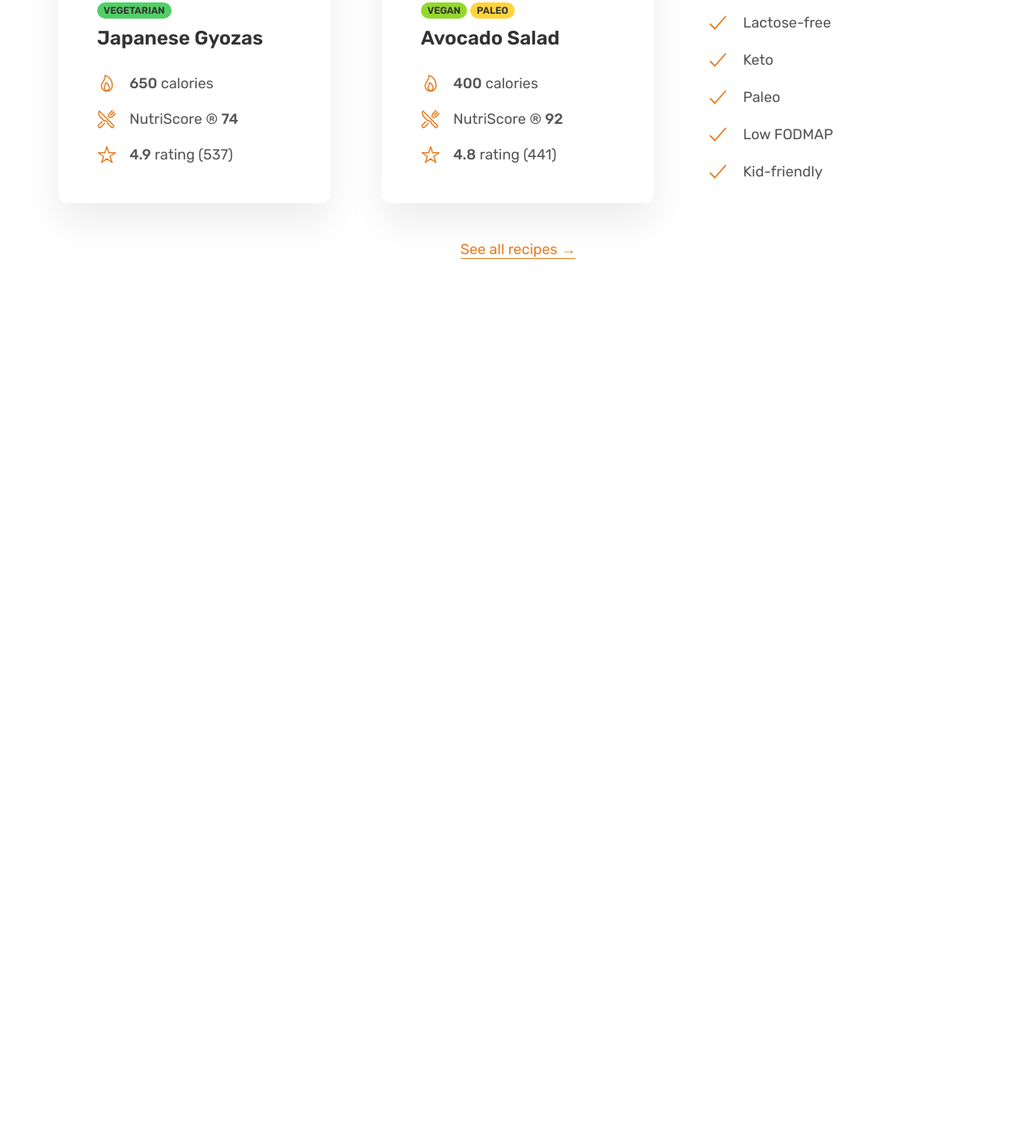
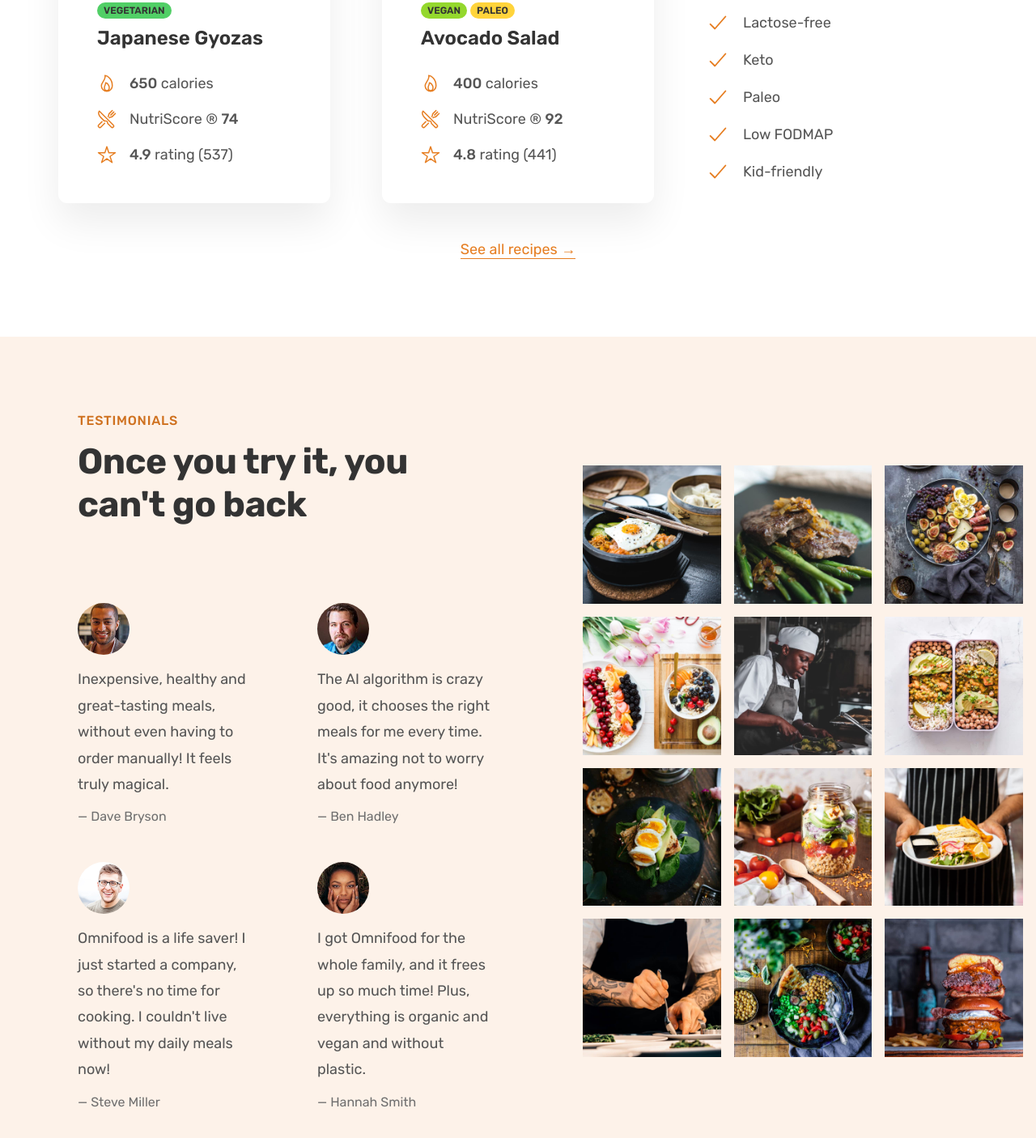
Before and after one commit to Rutvi25/OmniFood-Responsive-Web-Design, a plain HTML site: page index.html in a window 1280 px wide. Shown: the part 3145-4551 px from the top of the page at 81% size. Before the commit the page ends 3561 px from the top, so only its background shows below. Drawn offline with nearby package versions, Linux system fonts and the light colour scheme.

Commit message:
section: testimonials

```diff
--- a/css/general.css
+++ b/css/general.css
@@ -31,6 +31,8 @@ Paragraph default: 1.6
 - Shades: #cf711f
 - Accents:
 - Greys
+
+#6f6f6f (lightest grey allowed on #fdf2e9)
 #555
 #333
 
--- a/css/style.css
+++ b/css/style.css
@@ -314,3 +314,63 @@
   height: 3rem;
   color: #e67e22;
 }
+
+/****************************/
+/* TESTIMONIAL SECTION */
+/****************************/
+
+.section-testimonials {
+  background-color: #fdf2e9;
+  display: grid;
+  grid-template-columns: 55fr 45fr;
+  align-items: center;
+}
+
+.testimonials-container {
+  padding: 9.6rem;
+}
+
+.testimonials {
+  display: grid;
+  grid-template-columns: 1fr 1fr;
+  row-gap: 4.8rem;
+  column-gap: 8rem;
+}
+
+.testimonial-img {
+  width: 6.4rem;
+  border-radius: 50%;
+  margin-bottom: 1.2rem;
+}
+
+.testimonial-text {
+  font-size: 1.8rem;
+  line-height: 1.8;
+  margin-bottom: 1.6rem;
+}
+
+.testimonial-name {
+  font-size: 1.6rem;
+  color: #6f6f6f;
+}
+
+.gallery {
+  display: grid;
+  grid-template-columns: repeat(3, 1fr);
+  gap: 1.6rem;
+  padding: 1.6rem;
+}
+
+.gallery-item {
+  overflow: hidden;
+}
+
+.gallery-item img {
+  display: block;
+  width: 100%;
+  transition: all 0.4s;
+}
+
+.gallery-item img:hover {
+  transform: scale(1.1);
+}
--- a/index.html
+++ b/index.html
@@ -225,47 +225,182 @@
             </div>
           </div>
           <div class="list">
-            <h3 class='heading-tertiary'>Works with any diet:</h3>
+            <h3 class="heading-tertiary">Works with any diet:</h3>
             <ul class="list">
               <li class="list-item">
-                <ion-icon class='list-icon' name="checkmark-outline"></ion-icon
+                <ion-icon class="list-icon" name="checkmark-outline"></ion-icon
                 ><span>Vegetarian</span>
               </li>
               <li class="list-item">
-                <ion-icon class='list-icon' name="checkmark-outline"></ion-icon><span>Vegan</span>
+                <ion-icon class="list-icon" name="checkmark-outline"></ion-icon
+                ><span>Vegan</span>
               </li>
               <li class="list-item">
-                <ion-icon class='list-icon' name="checkmark-outline"></ion-icon
+                <ion-icon class="list-icon" name="checkmark-outline"></ion-icon
                 ><span>Pescatarian</span>
               </li>
               <li class="list-item">
-                <ion-icon class='list-icon' name="checkmark-outline"></ion-icon
+                <ion-icon class="list-icon" name="checkmark-outline"></ion-icon
                 ><span>Gluten-free</span>
               </li>
               <li class="list-item">
-                <ion-icon class='list-icon' name="checkmark-outline"></ion-icon
+                <ion-icon class="list-icon" name="checkmark-outline"></ion-icon
                 ><span>Lactose-free</span>
               </li>
               <li class="list-item">
-                <ion-icon class='list-icon' name="checkmark-outline"></ion-icon><span>Keto</span>
+                <ion-icon class="list-icon" name="checkmark-outline"></ion-icon
+                ><span>Keto</span>
               </li>
               <li class="list-item">
-                <ion-icon class='list-icon' name="checkmark-outline"></ion-icon><span>Paleo</span>
+                <ion-icon class="list-icon" name="checkmark-outline"></ion-icon
+                ><span>Paleo</span>
               </li>
               <li class="list-item">
-                <ion-icon class='list-icon' name="checkmark-outline"></ion-icon
+                <ion-icon class="list-icon" name="checkmark-outline"></ion-icon
                 ><span>Low FODMAP</span>
               </li>
               <li class="list-item">
-                <ion-icon class='list-icon' name="checkmark-outline"></ion-icon
+                <ion-icon class="list-icon" name="checkmark-outline"></ion-icon
                 ><span>Kid-friendly</span>
               </li>
             </ul>
           </div>
         </div>
 
-        <div class='container all-recipes'>
-          <a href='#' class='link'>See all recipes &rarr;</a>
+        <div class="container all-recipes">
+          <a href="#" class="link">See all recipes &rarr;</a>
+        </div>
+      </section>
+
+      <section class="section-testimonials">
+        <div class="testimonials-container">
+          <span class="subheading">Testimonials</span>
+          <h2 class="heading-secondary">Once you try it, you can't go back</h2>
+          <div class="testimonials">
+            <figure class="testimonial">
+              <img
+                class="testimonial-img"
+                alt="Photo of customer Dave Bryson"
+                src="img/customers/dave.jpg"
+              />
+              <blockquote class="testimonial-text">
+                Inexpensive, healthy and great-tasting meals, without even
+                having to order manually! It feels truly magical.
+              </blockquote>
+              <p class="testimonial-name">&mdash; Dave Bryson</p>
+            </figure>
+            <figure class="testimonial">
+              <img
+                class="testimonial-img"
+                alt="Photo of customer Ben Hadley"
+                src="img/customers/ben.jpg"
+              />
+              <blockquote class="testimonial-text">
+                The AI algorithm is crazy good, it chooses the right meals for
+                me every time. It's amazing not to worry about food anymore!
+              </blockquote>
+              <p class="testimonial-name">&mdash; Ben Hadley</p>
+            </figure>
+            <figure class="testimonial">
+              <img
+                class="testimonial-img"
+                alt="Photo of customer Steve Miller"
+                src="img/customers/steve.jpg"
+              />
+              <blockquote class="testimonial-text">
+                Omnifood is a life saver! I just started a company, so there's
+                no time for cooking. I couldn't live without my daily meals now!
+              </blockquote>
+              <p class="testimonial-name">&mdash; Steve Miller</p>
+            </figure>
+            <figure class="testimonial">
+              <img
+                class="testimonial-img"
+                alt="Photo of customer Hannah Smith"
+                src="img/customers/hannah.jpg"
+              />
+              <blockquote class="testimonial-text">
+                I got Omnifood for the whole family, and it frees up so much
+                time! Plus, everything is organic and vegan and without plastic.
+              </blockquote>
+              <p class="testimonial-name">&mdash; Hannah Smith</p>
+            </figure>
+          </div>
+        </div>
+        <div class="gallery">
+          <figure class="gallery-item">
+            <img
+              src="img/gallery/gallery-1.jpg"
+              alt="Photo of beautifully arranged food"
+            />
+            <!-- <figcaption>Caption</figcaption> -->
+          </figure>
+          <figure class="gallery-item">
+            <img
+              src="img/gallery/gallery-2.jpg"
+              alt="Photo of beautifully arranged food"
+            />
+          </figure>
+          <figure class="gallery-item">
+            <img
+              src="img/gallery/gallery-3.jpg"
+              alt="Photo of beautifully arranged food"
+            />
+          </figure>
+          <figure class="gallery-item">
+            <img
+              src="img/gallery/gallery-4.jpg"
+              alt="Photo of beautifully arranged food"
+            />
+          </figure>
+          <figure class="gallery-item">
+            <img
+              src="img/gallery/gallery-5.jpg"
+              alt="Photo of beautifully arranged food"
+            />
+          </figure>
+          <figure class="gallery-item">
+            <img
+              src="img/gallery/gallery-6.jpg"
+              alt="Photo of beautifully arranged food"
+            />
+          </figure>
+          <figure class="gallery-item">
+            <img
+              src="img/gallery/gallery-7.jpg"
+              alt="Photo of beautifully arranged food"
+            />
+          </figure>
+          <figure class="gallery-item">
+            <img
+              src="img/gallery/gallery-8.jpg"
+              alt="Photo of beautifully arranged food"
+            />
+          </figure>
+          <figure class="gallery-item">
+            <img
+              src="img/gallery/gallery-9.jpg"
+              alt="Photo of beautifully arranged food"
+            />
+          </figure>
+          <figure class="gallery-item">
+            <img
+              src="img/gallery/gallery-10.jpg"
+              alt="Photo of beautifully arranged food"
+            />
+          </figure>
+          <figure class="gallery-item">
+            <img
+              src="img/gallery/gallery-11.jpg"
+              alt="Photo of beautifully arranged food"
+            />
+          </figure>
+          <figure class="gallery-item">
+            <img
+              src="img/gallery/gallery-12.jpg"
+              alt="Photo of beautifully arranged food"
+            />
+          </figure>
         </div>
       </section>
     </main>
```
